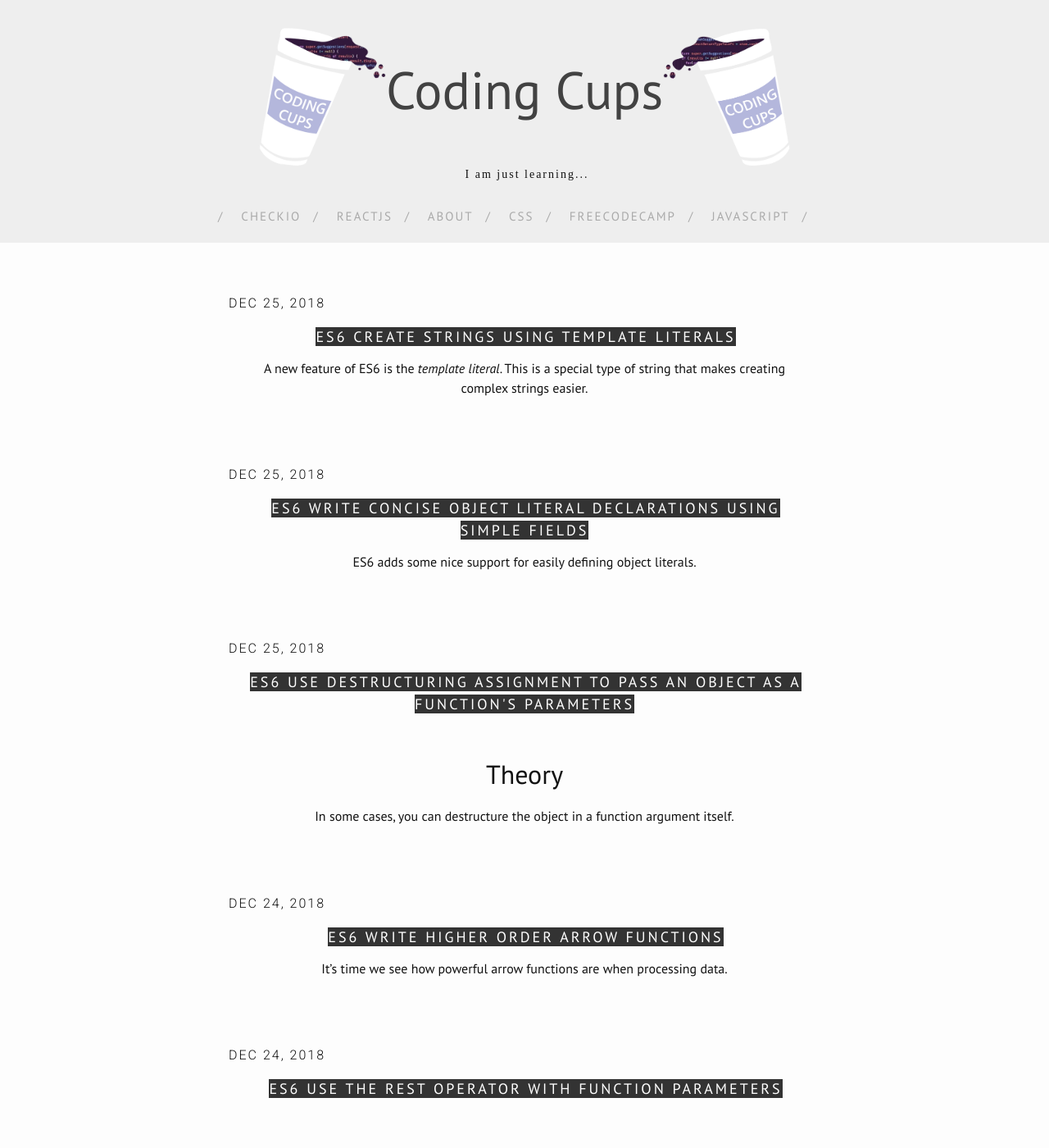
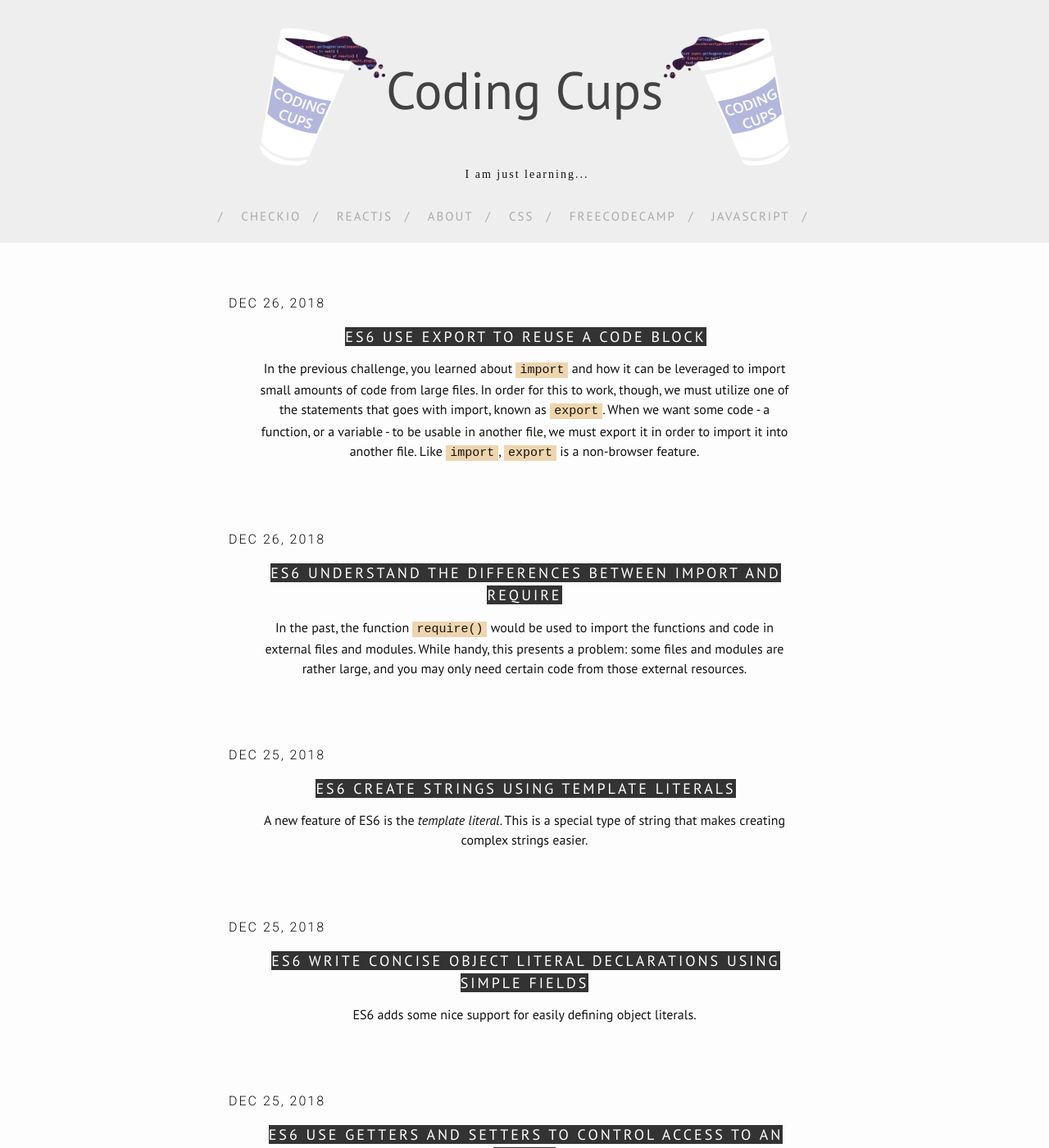
Before and after one commit to dumpofmemory/dumpofmemory.github.io, a Jekyll site: the page built from freeCodeCamp.md, in a window 1280 px wide and 1400 px high. Shown: the whole window at 82% size. Built offline with Jekyll 4.4.1, drawn with Linux system fonts in a browser that asks for light colours; nearby versions of some CDN libraries; some of the changed text lies outside the part shown.

Commit message:
posts about Import, Required, Export

````diff
--- /dev/null
+++ b/_posts/2018-12-25-Constructor-Function.md
@@ -0,0 +1,76 @@
+---
+layout: post
+title: ES6 Use class Syntax to Define a Constructor Function
+categories: freeCodeCamp
+---
+
+ES6 provides a new syntax to help create objects, using the keyword <code>class</code>.
+
+This is to be noted, that the <code>class</code> syntax is just a syntax, and not a full-fledged class based implementation of object oriented paradigm, unlike in languages like Java, or Python, or Ruby etc.
+
+In ES5, we usually define a constructor function, and use the <code>new</code> keyword to instantiate an object.
+
+```js
+var SpaceShuttle = function(targetPlanet){
+  this.targetPlanet = targetPlanet;
+}
+var zeus = new SpaceShuttle('Jupiter');
+```
+
+The class syntax simply replaces the constructor function creation:
+```js
+class SpaceShuttle {
+  constructor(targetPlanet){
+    this.targetPlanet = targetPlanet;
+  }
+}
+const zeus = new SpaceShuttle('Jupiter');
+```
+
+Notice that the <code>class</code> keyword declares a new function, and a constructor was added, which would be invoked when <code>new</code> is called - to create a new object.
+
+
+## Task
+Use <code>class</code> keyword and write a proper constructor to create the <code>Vegetable</code> class.
+
+The <code>Vegetable</code> lets you create a vegetable object, with a property <code>name</code>, to be passed to constructor.
+
+```js
+function makeClass() {
+  "use strict";
+  /* Alter code below this line */
+
+  /* Alter code above this line */
+  return Vegetable;
+}
+const Vegetable = makeClass();
+const carrot = new Vegetable('carrot');
+console.log(carrot.name); // => should be 'carrot'
+```
+
+### Task Conditions to be satisfied
+- <code>Vegetable</code> should be a <code>class</code> with a defined <code>constructor</code> method.
+- <code>class</code> keyword was used.
+- <code>Vegetable</code> can be instantiated.
+- <code>carrot.name</code> should return <code>carrot</code>.
+
+
+## Solution
+```javascript
+function makeClass() {
+  "use strict";
+  /* Alter code below this line */
+  class Vegetable {
+    constructor(name) {
+      this.name = name;
+    }
+  }
+  /* Alter code above this line */
+  return Vegetable;
+}
+const Vegetable = makeClass();
+const carrot = new Vegetable('carrot');
+console.log(carrot.name); // => should be 'carrot'
+```
+
+### Notes
--- /dev/null
+++ b/_posts/2018-12-25-Declarative-Functions.md
@@ -0,0 +1,68 @@
+---
+layout: post
+title: Write Concise Declarative Functions with ES6
+categories: freeCodeCamp
+---
+
+When defining functions within objects in ES5, we have to use the keyword <code>function</code> as follows:
+
+```js
+const person = {
+  name: "Taylor",
+  sayHello: function() {
+    return `Hello! My name is ${this.name}.`;
+  }
+};
+```
+
+With ES6, You can remove the <code>function</code> keyword and colon altogether when defining functions in objects. Here's an example of this syntax:
+```js
+const person = {
+  name: "Taylor",
+  sayHello() {
+    return `Hello! My name is ${this.name}.`;
+  }
+};
+```
+
+
+
+## Task
+Refactor the function <code>setGear</code> inside the object <code>bicycle</code> to use the shorthand syntax described above.
+
+```js
+// change code below this line
+const bicycle = {
+  gear: 2,
+  setGear: function(newGear) {
+    "use strict";
+    this.gear = newGear;
+  }
+};
+// change code above this line
+bicycle.setGear(3);
+console.log(bicycle.gear);
+```
+
+### Task Conditions to be satisfied
+- Traditional function expression was not used.
+- <code>setGear</code> is a declarative function.
+- <code>bicycle.setGear(48)</code> changes the gear value to 48.
+
+
+## Solution
+```javascript
+// change code below this line
+const bicycle = {
+  gear: 2,
+  setGear(newGear) {
+    "use strict";
+    this.gear = newGear;
+  }
+};
+// change code above this line
+bicycle.setGear(3);
+console.log(bicycle.gear);
+```
+
+### Notes
--- /dev/null
+++ b/_posts/2018-12-25-Getters-and-Setters.md
@@ -0,0 +1,127 @@
+---
+layout: post
+title: ES6 Use getters and setters to Control Access to an Object
+categories: freeCodeCamp
+---
+
+You can obtain values from an object, and set a value of a property within an object.
+
+These are classically called *getters* and *setters*.
+
+Getter functions are meant to simply return (get) the value of an object's private variable to the user without the user directly accessing the private variable.
+
+Setter functions are meant to modify (set) the value of an object's private variable based on the value passed into the setter function. This change could involve calculations, or even overwriting the previous value completely.
+
+```js
+class Book {
+  constructor(author) {
+    this._author = author;
+  }
+  // getter
+  get writer(){
+    return this._author;
+  }
+  // setter
+  set writer(updatedAuthor){
+    this._author = updatedAuthor;
+  }
+}
+const lol = new Book('anonymous');
+console.log(lol.writer);  // anonymous
+lol.writer = 'wut';
+console.log(lol.writer);  // wut
+```
+
+Notice the syntax we are using to invoke the getter and setter - as if they are not even functions.
+
+Getters and setters are important, because they hide internal implementation details.
+
+
+## Task
+Use <code>class</code> keyword to create a Thermostat class. The constructor accepts Fahrenheit temperature.
+
+Now create <code>getter</code> and <code>setter</code> in the class, to obtain the temperature in Celsius scale.
+
+Remember that <code>C = 5/9 * (F - 32) and F = C * 9.0 / 5 + 32</code>, where F is the value of temperature in Fahrenheit scale, and C is the value of the same temperature in Celsius scale
+
+Note
+
+When you implement this, you would be tracking the temperature inside the class in one scale - either Fahrenheit or Celsius.
+
+This is the power of getter or setter - you are creating an API for another user, who would get the correct result, no matter which one you track.
+
+In other words, you are abstracting implementation details from the consumer.
+
+```javascript
+
+function makeClass() {
+  "use strict";
+  /* Alter code below this line */
+
+  /* Alter code above this line */
+  return Thermostat;
+}
+const Thermostat = makeClass();
+const thermos = new Thermostat(76); // setting in Fahrenheit scale
+let temp = thermos.temperature; // 24.44 in C
+thermos.temperature = 26;
+temp = thermos.temperature; // 26 in C
+
+```
+
+### Task Conditions to be satisfied
+- Thermostat should be a class with a defined constructor method.
+- class keyword was used.
+- Thermostat can be instantiated.
+
+
+## Solution
+```javascript
+
+function makeClass() {
+  "use strict";
+  /* Alter code below this line */
+  let toCelsius;
+  let toFahr;
+
+  class Thermostat {
+
+    constructor(suppliedFahr) {
+      this.temp = suppliedFahr;
+    }
+
+    // getter
+    get temperature(){
+      toCelsius = 5/9 * (this.temp-32);
+      return toCelsius;
+    }
+
+    //setter
+    set temperature(toCelsius){
+      toFahr = toCelsius * 9.0 / 5 + 32
+      this.temp = toFahr;
+    }
+
+
+  }
+  /* Alter code above this line */
+
+  return Thermostat;
+}
+
+
+const Thermostat = makeClass();
+const thermos = new Thermostat(76); // setting in Fahrenheit scale
+// console.log(thermos); // Thermostat {temp: 76}
+// console.log(thermos.temp); // returns the temp value of constructor
+
+let temp = thermos.temperature; // 24.44 in C
+// console.log(temp);
+
+thermos.temperature = 26;
+temp = thermos.temperature; // 26 in C
+// console.log(temp);
+
+```
+
+### Notes
--- /dev/null
+++ b/_posts/2018-12-26-Import-and-Required.md
@@ -0,0 +1,90 @@
+---
+layout: post
+title: ES6 Understand the Differences Between import and require
+categories: freeCodeCamp
+---
+
+In the past, the function <code>require()</code> would be used to import the functions and code in external files and modules. While handy, this presents a problem: some files and modules are rather large, and you may only need certain code from those external resources.
+
+ES6 gives us a very handy tool known as import. With it, we can choose which parts of a module or file to load into a given file, saving time and memory.
+
+Consider the following example. Imagine that <code>math_array_functions</code> has about 20 functions, but I only need one, <code>countItems</code>, in my current file. The old <code>require()</code> approach would force me to bring in all 20 functions. With this new <code>import</code> syntax, I can bring in just the desired function, like so:
+
+
+```javascript
+import { countItems } from "math_array_functions"
+```
+
+A description of the above code:
+```javascript
+import { function } from "file_path_goes_here"
+// We can also import variables the same way!
+```
+
+There are a few ways to write an <code>import</code> statement, but the above is a very common use-case.
+
+### Note
+The whitespace surrounding the function inside the curly braces is a best practice - it makes it easier to read the <code>import</code> statement.
+
+### Note
+The lessons in this section handle non-browser features. <code>import</code>, and the statements we introduce in the rest of these lessons, won't work on a browser directly. However, we can use various tools to create code out of this to make it work in browser.
+
+### Note
+In most cases, the file path requires a <code>./</code> before it; otherwise, node will look in the <code>node_modules</code> directory first trying to load it as a dependency.
+
+## Task
+Add the appropriate <code>import</code> statement that will allow the current file to use the <code>capitalizeString</code> function. The file where this function lives is called <code>"string_functions"</code>, and it is in the same directory as the current file.
+
+```javascript
+
+"use strict";
+capitalizeString("hello!");
+
+```
+
+### Task Conditions to be satisfied
+- valid <code>import</code> statement
+
+
+## Solution
+```javascript
+
+import { capitalizeString } from "string_functions";
+
+"use strict";
+capitalizeString("hello!");
+
+```
+
+### Notes
+
+# ES6: Use * to Import Everything from a File
+
+Suppose you have a file that you wish to import all of its contents into the current file. This can be done with the *import* syntax.
+
+Here's an example where the contents of a file named <code>"math_functions"</code> are imported into a file in the same directory:
+
+```javascript
+import * as myMathModule from "math_functions";
+myMathModule.add(2,3);
+myMathModule.subtract(5,3);
+```
+
+And breaking down that code:
+```javascript
+import * as object_with_name_of_your_choice from "file_path_goes_here"
+object_with_name_of_your_choice.imported_function
+```
+
+You may use any name following the <code>import * as</code> portion of the statement. In order to utilize this method, it requires an object that receives the imported values. From here, you will use the dot notation to call your imported values.
+
+## Task
+The code below requires the contents of a file, <code>"capitalize_strings"</code>, found in the same directory as it, imported. Add the appropriate <code>import *</code> statement to the top of the file, using the object provided.
+
+## Solution
+
+```javascript
+"use strict";
+
+import * as captStrings from "capitalize_strings";
+```
--- /dev/null
+++ b/_posts/2018-12-26-Use-Export.md
@@ -0,0 +1,120 @@
+---
+layout: post
+title: ES6 Use export to Reuse a Code Block
+categories: freeCodeCamp
+---
+
+In the previous challenge, you learned about <code>import</code> and how it can be leveraged to import small amounts of code from large files. In order for this to work, though, we must utilize one of the statements that goes with import, known as <code>export</code>. When we want some code - a function, or a variable - to be usable in another file, we must export it in order to import it into another file. Like <code>import</code>, <code>export</code> is a non-browser feature.
+
+The following is what we refer to as a *named export*. With this, we can import any code we export into another file with the <code>import</code> syntax you learned in the last lesson. Here's an example:
+
+```javascript
+const capitalizeString = (string) => {
+  return string.charAt(0).toUpperCase() + string.slice(1);
+}
+export { capitalizeString } //How to export functions.
+export const foo = "bar"; //How to export variables.
+```
+
+Alternatively, if you would like to compact all your <code>export</code> statements into one line, you can take this approach:
+
+```javascript
+const capitalizeString = (string) => {
+  return string.charAt(0).toUpperCase() + string.slice(1);
+}
+const foo = "bar";
+export { capitalizeString, foo }
+```
+
+Either approach is perfectly acceptable.
+
+## Task
+Below are two variables that I want to make available for other files to use. Utilizing the first way I demonstrated <code>export</code>, export the two variables.
+
+```javascript
+"use strict";
+const foo = "bar";
+const bar = "foo"
+```
+
+### Task Conditions to be satisfied
+- foo is exported.
+- bar is exported.
+
+
+## Solution
+```javascript
+"use strict";
+export const foo = "bar";
+export const bar = "foo";
+```
+
+### Notes
+
+
+
+# [ES6] Create an Export Fallback with export default
+
+In the <code>export</code> lesson, you learned about the syntax referred to as a named *export*. This allowed you to make multiple functions and variables available for use in other files.
+
+There is another <code>export</code> syntax you need to know, known as *export default*. Usually you will use this syntax if only one value is being exported from a file. It is also used to create a fallback value for a file or module.
+
+Here is a quick example of <code>export default</code>:
+```javascript
+export default function add(x,y) {
+  return x + y;
+}
+```
+
+### Note
+Since <code>export default</code> is used to declare a fallback value for a module or file, you can only have one value be a default export in each module or file. Additionally, you cannot use <code>export default</code> with <code>var</code>, <code>let</code>, or <code>const</code>.
+
+## Task
+The following function should be the fallback value for the module. Please add the necessary code to do so.
+
+```javascript
+"use strict";
+function subtract(x,y) {return x - y;}
+```
+
+### Task Conditions to be satisfied
+- Proper used of <code>export<code> fallback.
+
+## Solution
+```javascript
+"use strict";
+export default function subtract(x,y) {return x - y;}
+```
+
+
+
+# [ES6] Import a Default Export
+
+In the last challenge, you learned about <code>export default</code> and its uses. It is important to note that, to import a default export, you need to use a different <code>import<code> syntax.
+
+In the following example, we have a function, <code>add</code>, that is the default export of a file, <code>"math_functions"</code>. Here is how to import it:
+
+```javascript
+import add from "math_functions";
+add(5,4); //Will return 9
+```
+
+The syntax differs in one key place - the imported value, <code>add</code>, is not surrounded by curly braces, <code>{}</code>. Unlike exported values, the primary method of importing a default export is to simply write the value's name after <code>import</code>.
+
+## Task
+In the following code, please import the default export, <code>subtract</code>, from the file <code>"math_functions"</code>, found in the same directory as this file.
+
+```javascript
+"use strict";
+subtract(7,4);
+```
+
+### Task Conditions to be satisfied
+- Properly imports <code>export default</code> method.
+
+## Solution
+```javascript
+"use strict";
+import subtract from "math_functions";
+subtract(7,4);
+```
````
Also changed, not shown: _posts/2018-12-24-ES6-Destructuring-Nested-Objects.md (+0 -1 lines).
